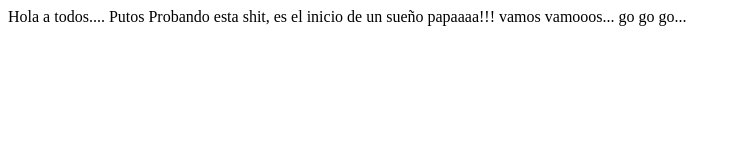
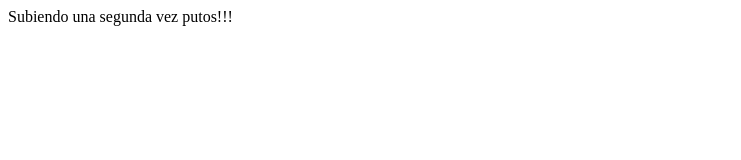
Before and after one commit to naPooLeon/Pruebas, a plain HTML site: page index.html in a window 1280 px wide. Shown: the whole page, without its empty margins (0-741 px from the left). Drawn offline with Linux system fonts and the light colour scheme.

Commit message:
probando

```diff
--- a/index.html
+++ b/index.html
@@ -7,8 +7,6 @@
     <title>Document</title>
 </head>
 <body>
-    Hola a todos.... Putos
-    Probando esta shit, es el inicio de un sueño papaaaa!!!
-    vamos vamooos... go go go...
+    Subiendo una segunda vez putos!!!
 </body>
 </html>
```
